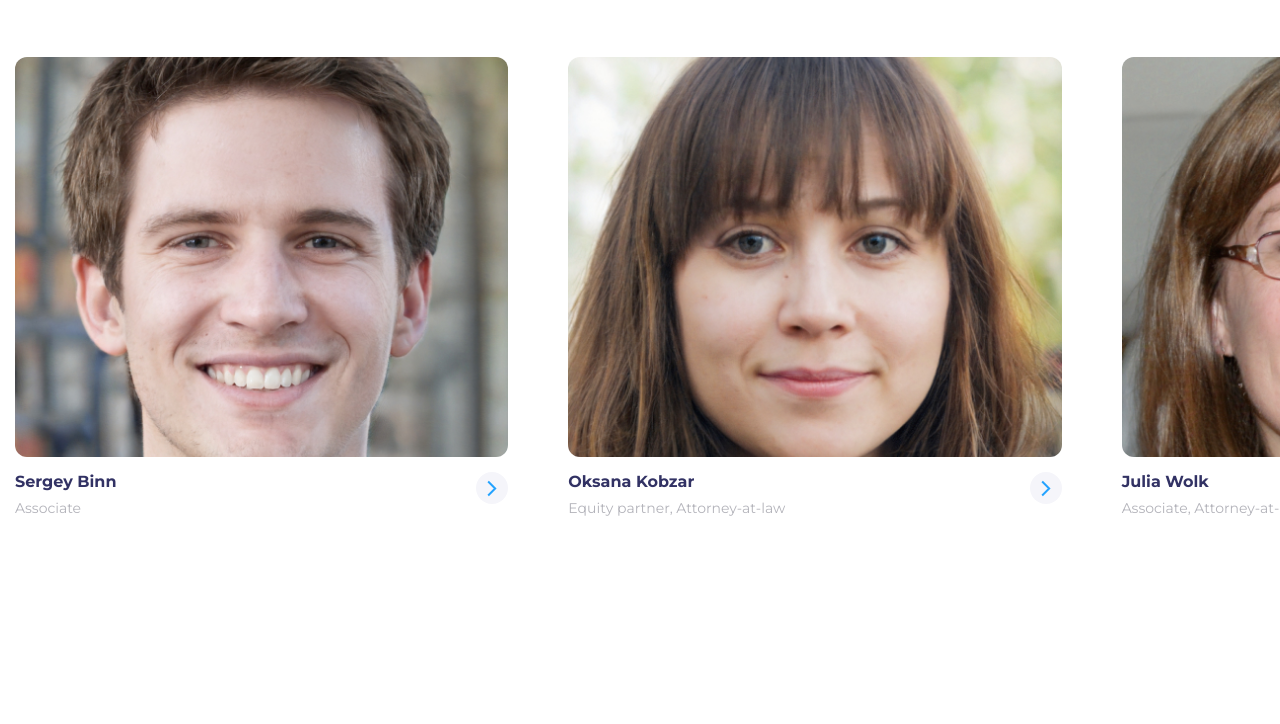
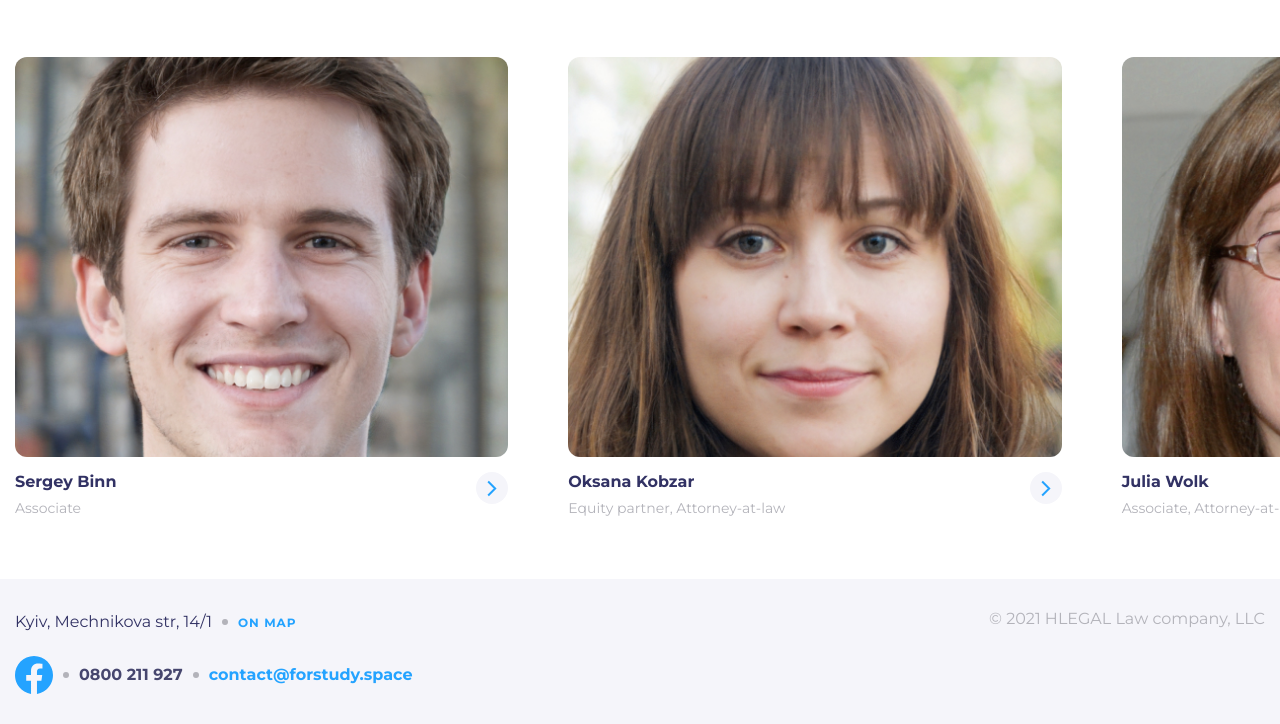
Before and after one commit to Stanysmaev/fe_basic_homework, a plain HTML site: page index.html in a window 1280 px wide. Shown: the part 837-1561 px from the top of the page. Before the commit the page ends 1416 px from the top, so only its background shows below. Drawn offline with Linux system fonts and the light colour scheme.

Commit message:
hw14_page_ready

```diff
--- a/fonts/font.css
+++ b/fonts/font.css
@@ -1,21 +1,3 @@
-@font-face {
-  font-family: 'Roboto';
-  src: url('Roboto-Regular.woff2') format('woff2'),
-    url('Roboto-Regular.woff') format('woff');
-  font-weight: 400;
-  font-style: normal;
-  /* font-display: swap; */
-}
-
-@font-face {
-  font-family: 'Roboto';
-  src: url('Roboto-Bold.woff2') format('woff2'),
-    url('Roboto-Bold.woff') format('woff');
-  font-weight: 700;
-  font-style: normal;
-  /* font-display: swap; */
-}
-
 @font-face {
   font-family: 'Montserrat';
   src: url('Montserrat-Regular.woff2') format('woff2'),
--- a/index.html
+++ b/index.html
@@ -5,7 +5,7 @@
   <meta charset="UTF-8">
   <meta http-equiv="X-UA-Compatible" content="IE=edge">
   <meta name="viewport" content="width=device-width, initial-scale=1.0">
-  <title>Final site</title>
+  <title>HomeWork_14</title>
   <link rel="stylesheet" href="./styles/reset.css">
   <!-- <link rel="stylesheet" href="./fonts/font.css"> -->
   <link rel="stylesheet" href="./styles/style.css">
@@ -173,7 +173,37 @@
     </section>
   </main>
 
-  <footer></footer>
+  <footer>
+    <div class="container">
+      <div class="footer-info">
+        <div class="f-box1">
+          <p class="footer-address-text">Kyiv, Mechnikova str, 14/1</p>
+          <div class="footer-gray-dot"></div>
+          <a class="footer-address-a" href="#!">On map</a>
+        </div>
+
+        <div class="f-box2">
+          <a class="footer-facebook" href="#!">
+            <svg width="38" height="38" fill="none" xmlns="http://www.w3.org/2000/svg">
+              <g clip-path="url(#clip0_22721_6812)">
+                <path
+                  d="M38 19.1161C38 8.55857 29.4934 0 19 0C8.50658 0 0 8.55857 0 19.1161C0 28.6575 6.94803 36.5659 16.0312 38V24.6419H11.207V19.1161H16.0312V14.9046C16.0312 10.1136 18.8678 7.46723 23.2078 7.46723C25.2866 7.46723 27.4609 7.84059 27.4609 7.84059V12.545H25.0651C22.7048 12.545 21.9688 14.0185 21.9688 15.5302V19.1161H27.2383L26.3959 24.6419H21.9688V38C31.052 36.5659 38 28.6575 38 19.1161Z"
+                  fill="#24A3FF" />
+              </g>
+            </svg>
+          </a>
+          <div class="footer-gray-dot"></div>
+          <a class="phone-footer" href="tel:+0800211927">0800 211 927</a>
+          <div class="footer-gray-dot"></div>
+          <a class="email-footer" href="mailto:contact@forstudy.space">contact@forstudy.space</a>
+        </div>
+
+        <div class="f-box3">
+          <p class="footer-gray-text">© 2021 HLEGAL Law company, LLC</p>
+        </div>
+      </div>
+    </div>
+  </footer>
 
 </body>
 
--- a/styles/style.css
+++ b/styles/style.css
@@ -286,3 +286,95 @@ nav a:hover {
 .card a:hover span {
   background: #ededf7;
 }
+
+/* --------------------------------------------------------------------------------- */
+
+footer {
+  background: #f5f5fa;
+}
+
+.footer-info {
+  display: grid;
+  padding-top: 30px;
+}
+
+.footer-address-text {
+  font-weight: 400;
+  font-size: 16px;
+  line-height: 20px;
+  color: #323264;
+}
+
+.footer-address-a {
+  font-weight: 700;
+  font-size: 12px;
+  line-height: 15px;
+  letter-spacing: 1px;
+  text-transform: uppercase;
+  color: #24a3ff;
+}
+
+.footer-facebook {
+  display: contents;
+}
+
+.footer-facebook:hover svg path {
+  fill: #f0145a;
+}
+
+.phone-footer {
+  font-weight: 700;
+  font-size: 16px;
+  line-height: 20px;
+  text-align: right;
+  color: #46466e;
+}
+
+.email-footer {
+  font-weight: 700;
+  font-size: 16px;
+  line-height: 20px;
+  color: #24a3ff;
+}
+
+.email-footer:hover {
+  color: #f0145a;
+}
+
+.footer-gray-text {
+  font-weight: 400;
+  font-size: 16px;
+  line-height: 20px;
+  text-align: right;
+  color: #b3b3ba;
+}
+
+.f-box1 {
+  grid-column: 1 / 2;
+  grid-row: 1 / 2;
+  display: flex;
+  align-items: center;
+}
+
+.f-box2 {
+  grid-column: 1 / 3;
+  grid-row: 2 / 3;
+  display: flex;
+  padding-top: 21px;
+  padding-bottom: 30px;
+  align-items: center;
+}
+
+.f-box3 {
+  grid-column: 2 / 3;
+  grid-row: 1 / 3;
+  justify-self: self-end;
+}
+
+.footer-gray-dot {
+  border-radius: 6px;
+  width: 6px;
+  height: 6px;
+  margin: 10px 10px;
+  background: #b3b3ba;
+}
```
Also changed, not shown: fonts/Roboto-Bold.woff (deleted), fonts/Roboto-Bold.woff2 (deleted), fonts/Roboto-Regular.woff (deleted), fonts/Roboto-Regular.woff2 (deleted).
